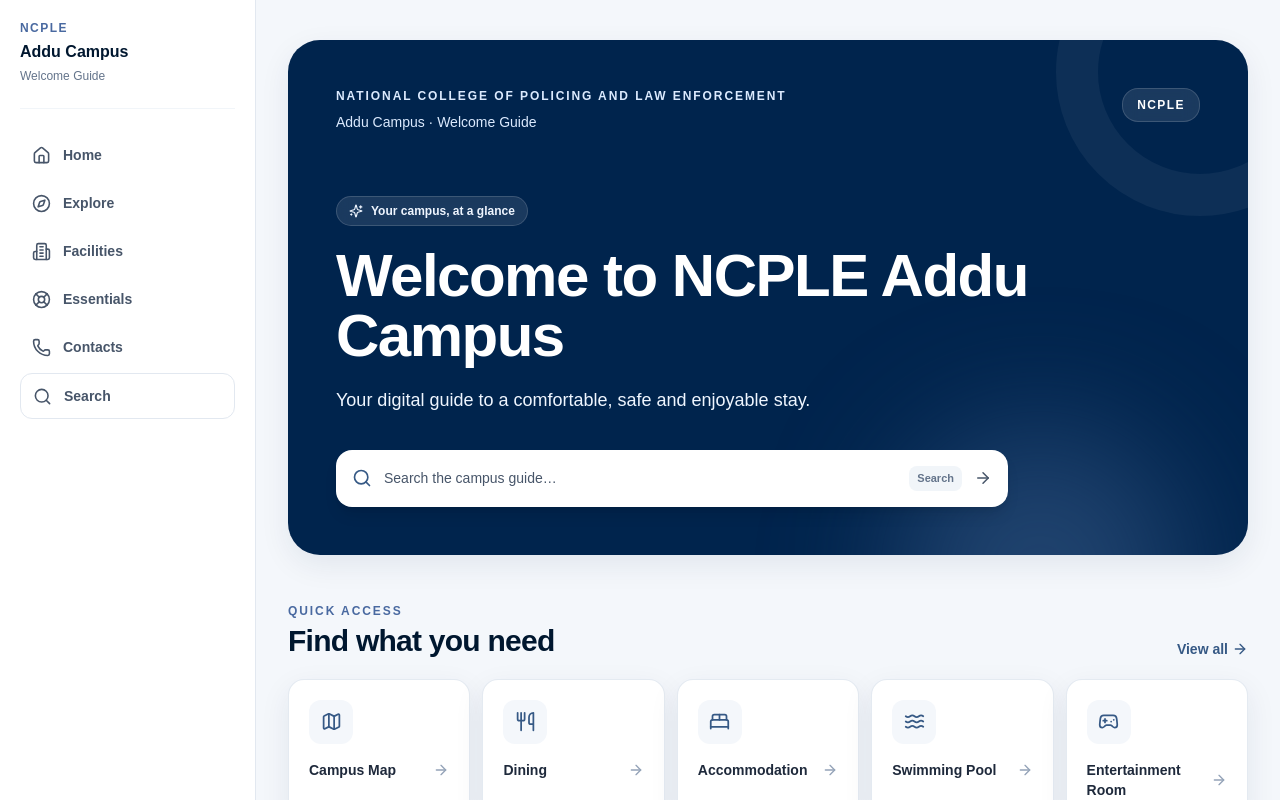
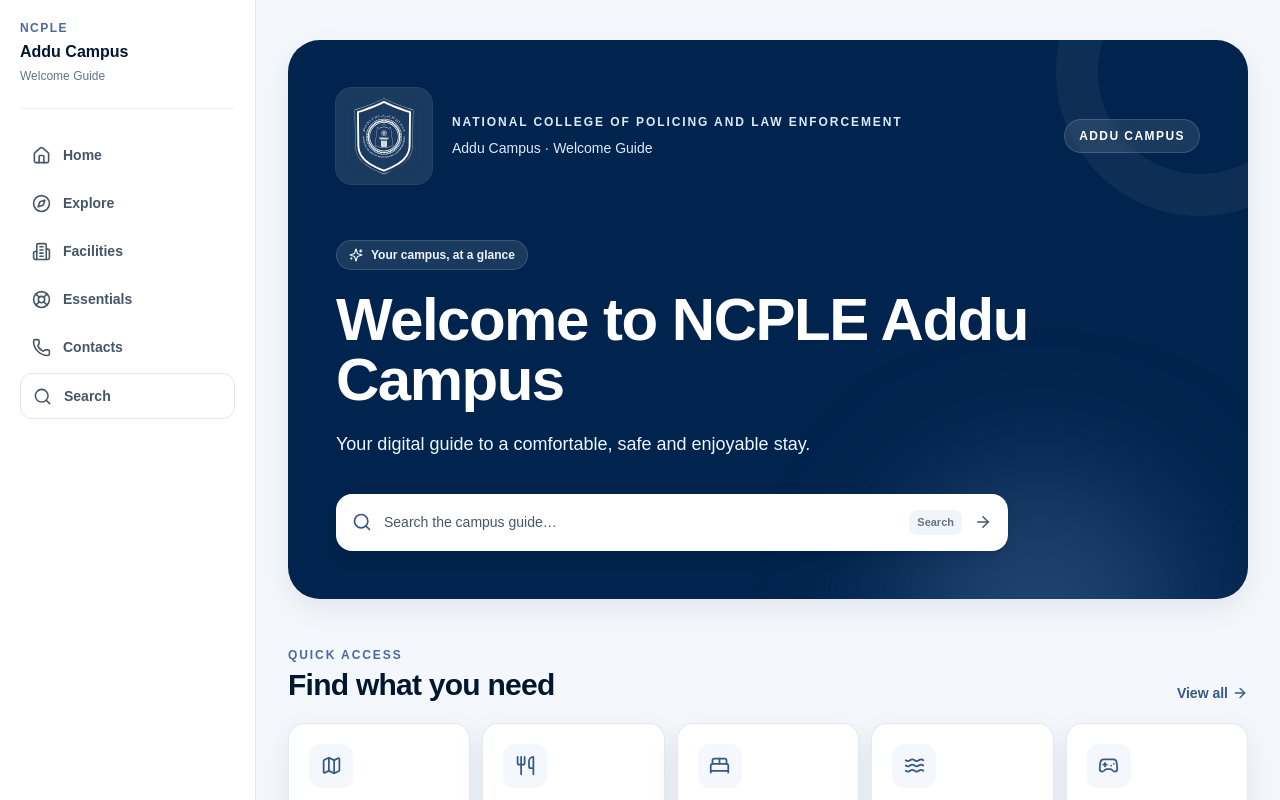
Before and after one commit to fathimathasmaa-sudo/ncple-addu-campus-guide, a Next.js app: page / in a window 1280 px wide. Shown: the top 800 px of the page. Built offline with nearby package versions, Linux system fonts and the light colour scheme.

Commit message:
feat: add official NCPLE logo to home hero

```diff
--- a/app/page.tsx
+++ b/app/page.tsx
@@ -15,14 +15,19 @@
     <header className="relative overflow-hidden rounded-[2rem] bg-ncple-900 p-6 text-white shadow-soft md:p-10 lg:p-12">
       <div className="pointer-events-none absolute -right-24 -top-28 h-72 w-72 rounded-full border-[42px] border-white/5" />
       <div className="pointer-events-none absolute -bottom-40 right-16 h-72 w-72 rounded-full bg-ncple-700/60 blur-3xl" />
-      <div className="relative flex items-start justify-between gap-6">
-        <div>
-          <p className="text-[11px] font-bold uppercase tracking-[.16em] text-blue-100 md:text-xs">National College of Policing and Law Enforcement</p>
-          <p className="mt-2 text-sm font-medium text-blue-100">Addu Campus · Welcome Guide</p>
+      <div className="relative flex items-center justify-between gap-6">
+        <div className="flex min-w-0 items-center gap-4 md:gap-5">
+          <div className="flex h-20 w-20 shrink-0 items-center justify-center rounded-2xl bg-white/10 p-2 ring-1 ring-white/15 backdrop-blur md:h-24 md:w-24">
+            <img src="/NCPLE%20White.svg" alt="NCPLE official logo" className="h-full w-full object-contain" />
+          </div>
+          <div className="min-w-0">
+            <p className="text-[11px] font-bold uppercase tracking-[.16em] text-blue-100 md:text-xs">National College of Policing and Law Enforcement</p>
+            <p className="mt-2 text-sm font-medium text-blue-100">Addu Campus · Welcome Guide</p>
+          </div>
         </div>
-        <div className="shrink-0 rounded-2xl border border-white/15 bg-white/10 px-3.5 py-2 text-xs font-extrabold tracking-[.12em] backdrop-blur">NCPLE</div>
+        <div className="hidden shrink-0 rounded-full border border-white/15 bg-white/10 px-3.5 py-2 text-xs font-extrabold tracking-[.12em] backdrop-blur sm:block">ADDU CAMPUS</div>
       </div>
-      <div className="relative mt-12 max-w-3xl md:mt-16">
+      <div className="relative mt-10 max-w-3xl md:mt-14">
         <div className="inline-flex items-center gap-2 rounded-full border border-white/15 bg-white/10 px-3 py-1.5 text-xs font-semibold text-blue-50 backdrop-blur"><Sparkles size={14}/> Your campus, at a glance</div>
         <h1 className="mt-5 text-3xl font-bold leading-tight tracking-tight md:text-5xl lg:text-6xl">Welcome to NCPLE Addu Campus</h1>
         <p className="mt-5 max-w-2xl text-base leading-7 text-blue-50 md:text-lg">Your digital guide to a comfortable, safe and enjoyable stay.</p>
```
